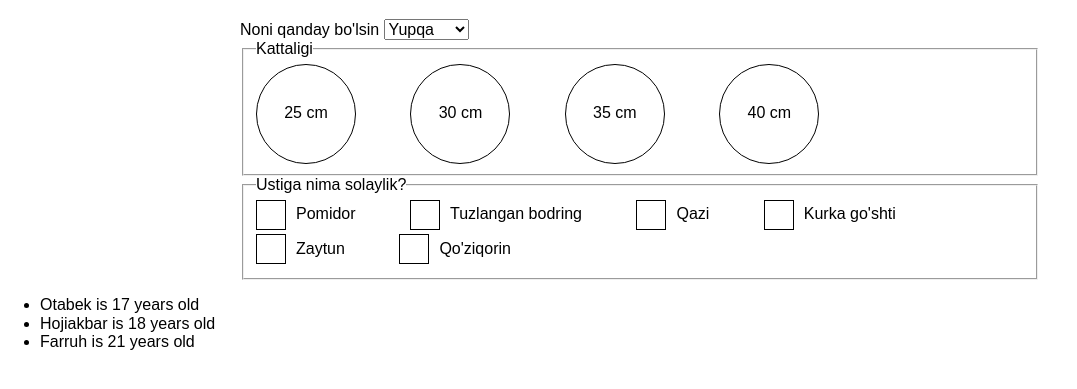
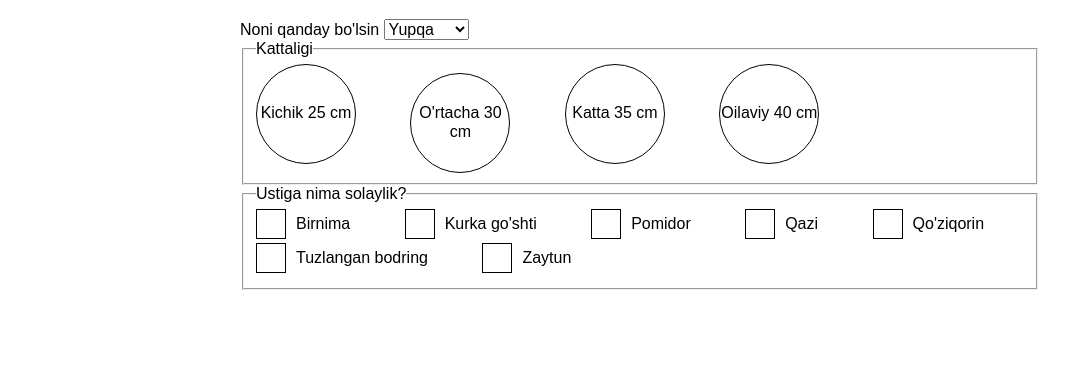
Before and after one commit to Muhammadjewel/chopmas-pizza-mayoqhub, a plain HTML site: page index.html in a window 1280 px wide. Shown: the part 61-450 px from the top of the page, without its empty margins (0-1077 px from the left). Drawn offline with nearby package versions, Linux system fonts and the light colour scheme.

Commit message:
Show pizza size radios

```diff
--- a/css/styles.css
+++ b/css/styles.css
@@ -69,6 +69,7 @@ img {
 .radio {
   margin-right: 50px;
   margin-bottom: 50px;
+  text-align: center;
 }
 
 .checkbox__control {
--- a/index.html
+++ b/index.html
@@ -24,24 +24,9 @@
         </div>
 
         <div class="pizza-form__group">
-          <fieldset>
+          <fieldset class="pizza-form__sizes">
             <legend>Kattaligi</legend>
-            <label class="radio">
-              <input class="radio__input visually-hidden" type="radio" name="size" value="25">
-              <span class="radio__control">25 cm</span>
-            </label>
-            <label class="radio">
-              <input class="radio__input visually-hidden" type="radio" name="size" value="30">
-              <span class="radio__control">30 cm</span>
-            </label>
-            <label class="radio">
-              <input class="radio__input visually-hidden" type="radio" name="size" value="35">
-              <span class="radio__control">35 cm</span>
-            </label>
-            <label class="radio">
-              <input class="radio__input visually-hidden" type="radio" name="size" value="40">
-              <span class="radio__control">40 cm</span>
-            </label>
+
           </fieldset>
         </div>
 
@@ -80,7 +65,7 @@
 
 
   <!-- VUE DEMO -->
-  <div id="vue">
+  <!-- <div id="vue">
     <ul>
       <li v-for="student in students">
         {{ student.name }} is {{ student.age }} years old
@@ -100,7 +85,7 @@
         ]
       }
     })
-  </script>
+  </script> -->
   <script src="js/main.js"></script>
 </body>
 </html>
--- a/js/main.js
+++ b/js/main.js
@@ -15,30 +15,34 @@ let pizzaOptions = {
   ],
   sizes: [
     {
+      name: "Katta",
+      size: 35,
+      price: 45000
+    },
+    {
       name: "Kichik",
       size: 25,
       price: 25000
     },
     {
+      name: "Oilaviy",
+      size: 40,
+      price: 50000
+    },
+    {
       name: "O'rtacha",
       size: 30,
       price: 30000
-    },
-    {
-      name: "Katta",
-      size: 35,
-      price: 45000
-    },
-    {
-      name: "Oilaviy",
-      size: 40,
-      price: 50000
     }
   ],
   toppings: [
     {
       name: "Pomidor",
       price: 4000
+    },
+    {
+      name: "Birnima",
+      price: 1000
     },
     {
       name: "Tuzlangan bodring",
@@ -69,29 +73,67 @@ let pizzaOptions = {
   ]
 };
 
+var elPizzaSizeRadioTemplate = document.querySelector('.pizza-size-radio-template').content;
 var elPizzaToppingCheckboxTemplate = document.querySelector('.pizza-topping-checkbox-template').content;
 
 var elPizzaForm = document.querySelector('.pizza-form');
+var elPizzaSizes = elPizzaForm.querySelector('.pizza-form__sizes');
 var elPizzaToppings = elPizzaForm.querySelector('.pizza-form__toppings');
+
+
+// input size object {size, name, price}, output - HTML element
+function createSizeRadio (size) {
+  var elSizeRadio = elPizzaSizeRadioTemplate.cloneNode(true);
+  elSizeRadio.querySelector('.radio__input').value = size.size;
+  elSizeRadio.querySelector('.radio__control').textContent = size.name + ' ' + size.size + ' ' + ' cm';
+  return elSizeRadio;
+}
+
+function showPizzaSizeRadios () {
+  var elSizeRadiosFragment = document.createDocumentFragment();
+  pizzaOptions.sizes
+    .slice()
+    .sort(function (a, b) {
+      return a.size - b.size;
+    })
+    .forEach(function (size) {
+      elSizeRadiosFragment.appendChild(createSizeRadio(size))
+    });
+  elPizzaSizes.appendChild(elSizeRadiosFragment);
+}
 
 function createToppingCheckbox (topping) {
   var elToppingCheckbox = elPizzaToppingCheckboxTemplate.cloneNode(true);
   elToppingCheckbox.querySelector('.checkbox__input').name = topping.name;
   elToppingCheckbox.querySelector('.checkbox__control').textContent = topping.name;
-
   return elToppingCheckbox;
 }
 
 
 // Options ichidagi topping qiymatlari checkboxlarini sahifaga joylash
-var elToppingsFragment = document.createDocumentFragment();
-pizzaOptions.toppings.forEach(function (topping) {
-  elToppingsFragment.appendChild(createToppingCheckbox(topping));
-});
-elPizzaToppings.appendChild(elToppingsFragment);
+// method chaining
+function showPizzaToppings () {
+  var elToppingsFragment = document.createDocumentFragment();
+  pizzaOptions.toppings
+    .slice()
+    .sort(function (a, b) {
+      if (a.name > b.name) {
+        return 1;
+      }
+      if (a.name < b.name) {
+        return -1;
+      }
+      return 0;
+    })
+    .forEach(function (topping) {
+      elToppingsFragment.appendChild(createToppingCheckbox(topping));
+    });
+  elPizzaToppings.appendChild(elToppingsFragment);
+}
 
 
-
+showPizzaSizeRadios();
+showPizzaToppings();
 
 
 // createToppingCheckbox({})
@@ -103,3 +145,6 @@ elPizzaToppings.appendChild(elToppingsFragment);
 
 // binnarsa.classList - X
 // binnarsa.querySelector('li').classList - V
+
+
+// var names = ['Iqboliddin', 'Shoxruh', 'Abduqodir', 'Farruh', 'Asrorbek', 'Otabek', 'Iqboljon', 'Izzatillo'];
```
